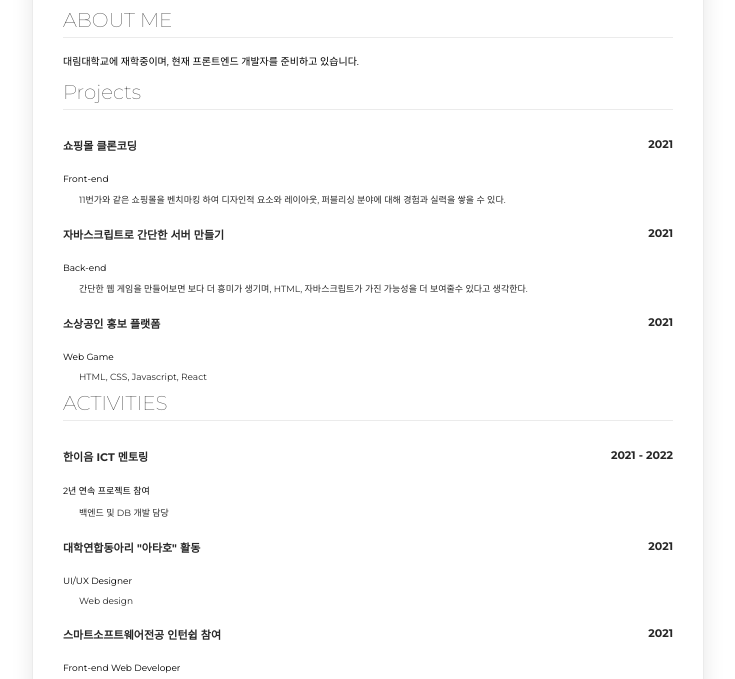
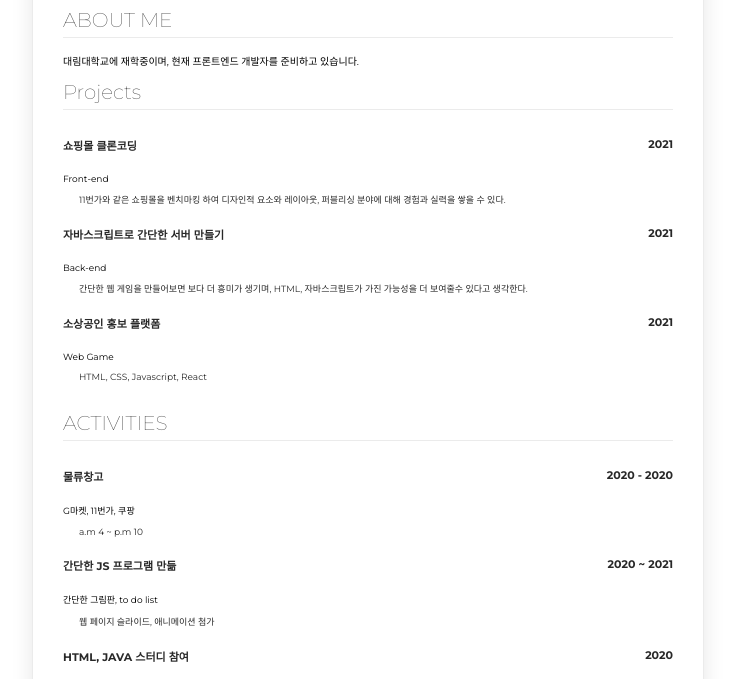
Before and after one commit to SinJungho/0413_practice, a plain HTML site: page index.html in a window 1280 px wide. Shown: the part 118-797 px from the top of the page, without its empty margins (272-1007 px from the left). Drawn offline with Linux system fonts and the light colour scheme.

Commit message:
이력서 최종 수정 및 완성

```diff
--- a/index.html
+++ b/index.html
@@ -46,28 +46,28 @@
         </section>
         <!-- activities -->
         <section>
-            <h2>ACTIVITIES</h2>
+            <h2 class="activi">ACTIVITIES</h2>
             <!-- act1 -->
             <div class="float-wrap">
-                <p class="title-text">한이음 ICT 멘토링</p>
-                <p class="year-text">2021 - 2022</p>
+                <p class="title-text">물류창고</p>
+                <p class="year-text">2020 - 2020</p>
             </div>
-            <p class="desc-text">2년 연속 프로젝트 참여</p>
-            <p class="desc-subtext">백엔드 및 DB 개발 담당</p>
+            <p class="desc-text">G마켓, 11번가, 쿠팡</p>
+            <p class="desc-subtext">a.m 4 ~ p.m 10</p>
             <!-- act2 -->
             <div class="float-wrap">
-                <p class="title-text">대학연합동아리 "아타호" 활동</p>
-                <p class="year-text">2021</p>
+                <p class="title-text">간단한 JS 프로그램 만듦</p>
+                <p class="year-text">2020 ~ 2021</p>
             </div>
-            <p class="desc-text">UI/UX Designer</p>
-            <p class="desc-subtext">Web design</p>
+            <p class="desc-text">간단한 그림판, to do list</p>
+            <p class="desc-subtext">웹 페이지 슬라이드, 애니메이션 첨가</p>
             <!-- act3 -->
             <div class="float-wrap">
-                <p class="title-text">스마트소프트웨어전공 인턴쉽 참여</p>
-                <p class="year-text">2021</p>
+                <p class="title-text">HTML, JAVA 스터디 참여</p>
+                <p class="year-text">2020</p>
             </div>
-            <p class="desc-text">Front-end Web Developer</p>
-            <p class="desc-subtext">HTML, CSS, Javascript, React</p>
+            <p class="desc-text">Front-end Web, JAVA Study</p>
+            <p class="desc-subtext">HTML, CSS, Java</p>
         </section>
         <!-- sns -->
         <div class="sns-wrap">
--- a/style.css
+++ b/style.css
@@ -61,6 +61,10 @@ h2{
     font-size: 10px;
 }
 /* projects */
+.activi{
+    padding-top: 20px;
+}
+
 .float-wrap{
     overflow: hidden;
 }
```
